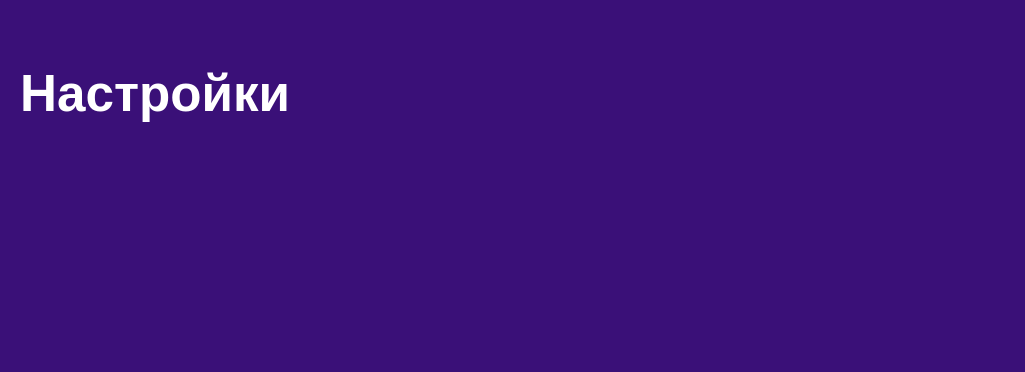
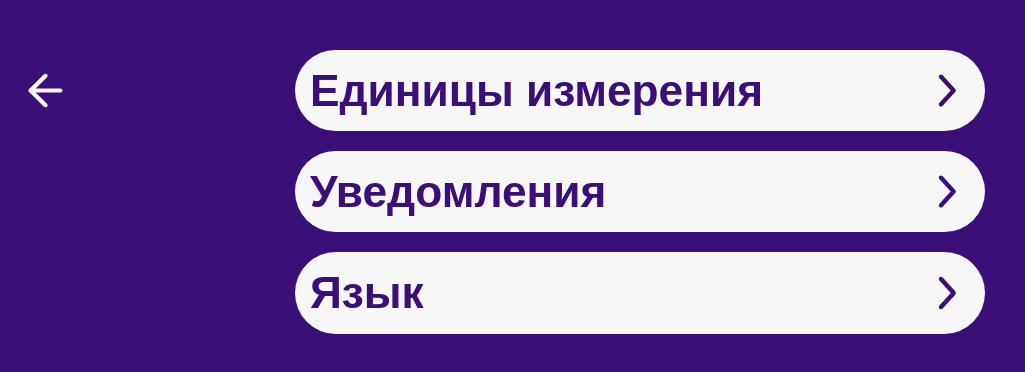
Before and after one commit to RandMPop/weather-app, a React (Vite) app: page /settings in a window 1280 px wide. Shown: the top 372 px of the page, without its empty margins (0-1025 px from the left). Built offline with nearby package versions, Linux system fonts and the light colour scheme.

Commit message:
add content to the settings page

```diff
--- /dev/null
+++ b/src/components/Settings/SettingsList.css
@@ -0,0 +1,41 @@
+.settings_list{
+    max-width: 690px;
+    margin:0 auto;
+    width:100%;
+    display: flex;
+    flex-direction: column;
+    gap:20px;
+}
+.settings_list__container{
+    display: flex;
+    position: relative;
+    justify-content: space-between;
+    container-type: inline-size;
+}
+.settings_list__1setting{
+    font-size: clamp(1.26rem, 4vw, 1.73rem);
+    display: flex;
+    align-items: center;
+    justify-content: space-between;
+}
+.settings_list__units{
+    max-width: 690px;
+    margin: 20px auto;
+    flex:1;
+}
+.settings_list__open{
+    width: 2rem;
+}
+.settings_list__back{
+    width: 2rem;
+    position: absolute;
+    left: 0;
+    height: 100%;
+}
+@container (max-width:800px){
+    .settings_list__back{
+        position: relative;
+        align-self: center;
+        margin-right: 5px;
+    }
+}
--- /dev/null
+++ b/src/components/Settings/SettingsList.jsx
@@ -0,0 +1,32 @@
+import "./SettingsList.css";
+import arrowLeft from "../../assets/icons/arrow-left.svg";
+import chevronRight from "../../assets/icons/chevron-right.svg";
+import { Link } from "react-router-dom";
+
+function SettingsList() {
+    return (
+        <>
+            <div className="settings_list__container">
+                <Link to="/">
+                    <img className="settings_list__back" src={arrowLeft}></img>
+                </Link>
+                <div className="sector settings_list__1setting settings_list__units">
+                    Единицы измерения
+                    <img className="settings_list__open" src={chevronRight}></img>
+                </div>
+            </div>
+            <div className="settings_list">
+                <div className="sector settings_list__1setting">
+                    Уведомления
+                    <img className="settings_list__open" src={chevronRight}></img>
+                </div>
+                <div className="sector settings_list__1setting">
+                    Язык
+                    <img className="settings_list__open" src={chevronRight}></img>
+                </div>
+            </div>
+        </>
+    );
+}
+
+export default SettingsList;
--- a/src/pages/Settings.jsx
+++ b/src/pages/Settings.jsx
@@ -1,6 +1,7 @@
+import SettingsList from "../components/Settings/SettingsList.jsx"
 function Settings() {
     return(
-        <h1>Настройки</h1>
+        <SettingsList />
     );
 }
 export default Settings;
```
Also changed, not shown: src/assets/icons/arrow-left.svg (added), src/assets/icons/chevron-right.svg (added).
